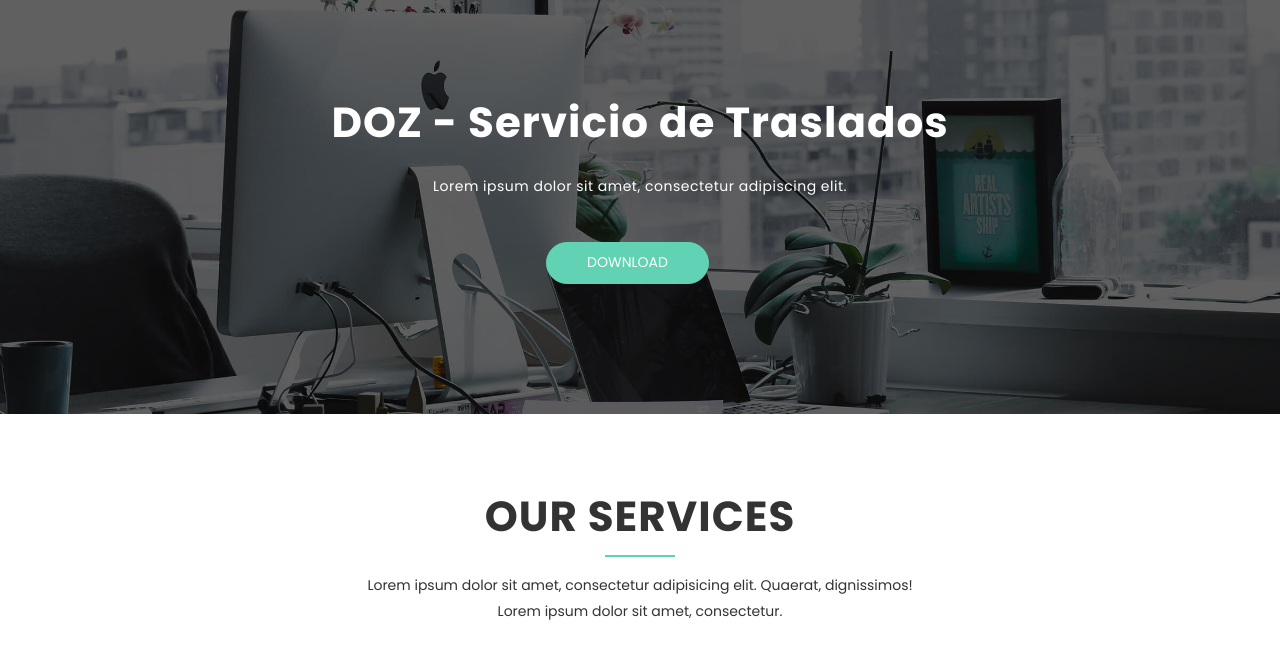
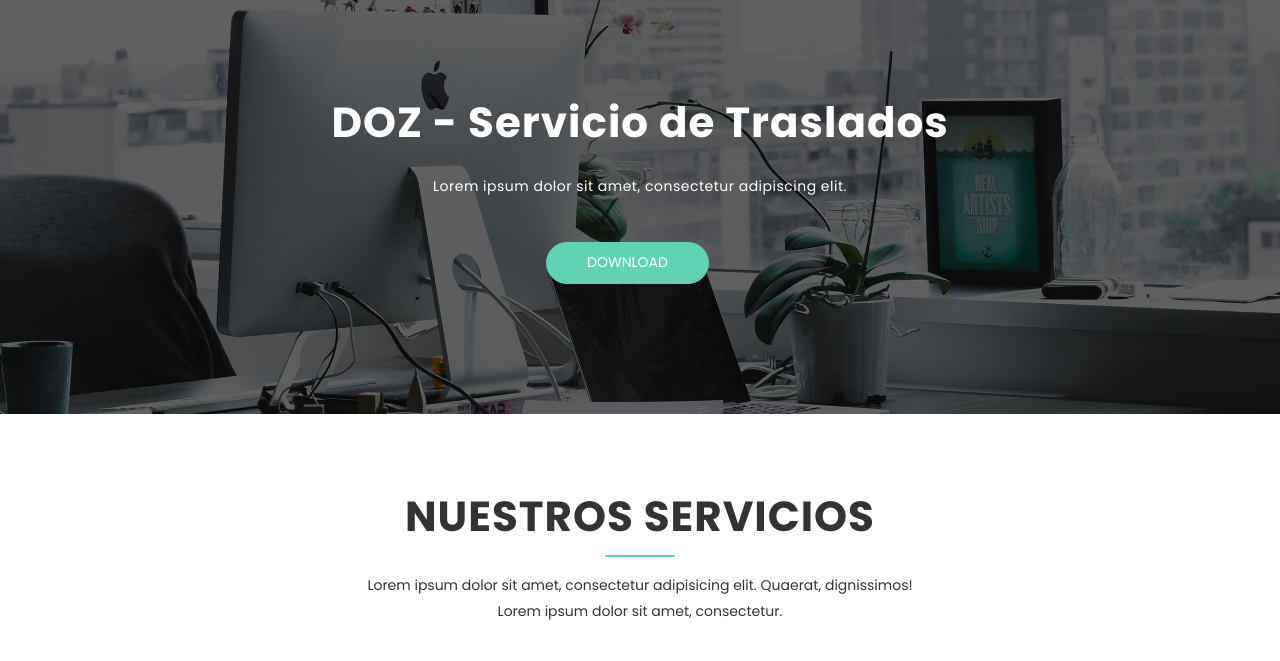
Before and after one commit to EzeZucchiatti/DOZ, a plain HTML site: page index.html in a window 1280 px wide. Shown: the part 100-761 px from the top of the page. Drawn offline with Linux system fonts and the light colour scheme.

Commit message:
titulo servicios

```diff
--- a/index.html
+++ b/index.html
@@ -116,7 +116,7 @@
     <section id="services" class="section">
       <div class="container">
         <div class="section-header">
-          <h2 class="section-title wow fadeIn" data-wow-duration="1000ms" data-wow-delay="0.3s">Our Services</h2>
+          <h2 class="section-title wow fadeIn" data-wow-duration="1000ms" data-wow-delay="0.3s">Nuestros Servicios</h2>
           <hr class="lines wow zoomIn" data-wow-delay="0.3s">
           <p class="section-subtitle wow fadeIn" data-wow-duration="1000ms" data-wow-delay="0.3s">Lorem ipsum dolor sit amet, consectetur adipisicing elit. Quaerat, dignissimos! <br> Lorem ipsum dolor sit amet, consectetur.</p>
         </div>
```
